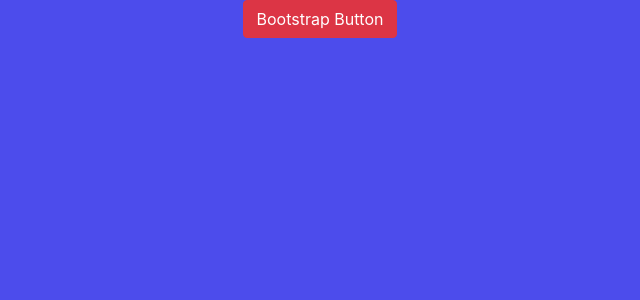
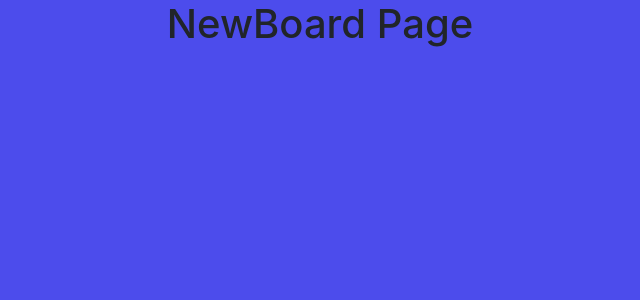
Before and after one commit to jbkey2015/pinterest-routing, a React (Create React App) app: page /board/new in a window 1280 px wide. Shown: the top 300 px of the page, without its empty margins (320-960 px from the left). Built offline with nearby package versions, Linux system fonts and the light colour scheme.

Commit message:
routes are working correctly

```diff
--- a/package.json
+++ b/package.json
@@ -12,6 +12,7 @@
     "node-sass": "^4.13.0",
     "react": "^16.12.0",
     "react-dom": "^16.12.0",
+    "react-router-dom": "^5.1.2",
     "react-scripts": "3.3.0"
   },
   "scripts": {
--- a/src/App/App.js
+++ b/src/App/App.js
@@ -1,12 +1,45 @@
 import React from 'react';
+import {
+  BrowserRouter as Router, Route, Redirect, Switch,
+} from 'react-router-dom';
 import './App.scss';
 
-function App() {
-  return (
-    <div className="App">
-      <button className="btn btn-danger">Bootstrap Button</button>
-    </div>
-  );
+import Home from '../components/pages/Home/Home';
+import Auth from '../components/pages/Auth/Auth';
+import NewBoard from '../components/pages/NewBoard/NewBoard';
+import SingleBoard from '../components/pages/SingleBoard/SingleBoard';
+
+
+const PublicRoute = ({ component: Component, authed, ...rest }) => {
+  const routeChecker = (props) => (authed === false ? <Component {...props} {...rest}/> : <Redirect to={{ pathname: '/', state: { from: props.location } }} />);
+  return <Route {...rest} render={(props) => routeChecker(props)} />;
+};
+const PrivateRoute = ({ component: Component, authed, ...rest }) => {
+  const routeChecker = (props) => (authed === true ? <Component {...props} {...rest}/> : <Redirect to={{ pathname: '/auth', state: { from: props.location } }} />);
+  return <Route {...rest} render={(props) => routeChecker(props)} />;
+};
+
+
+class App extends React.Component {
+  state = {
+    authed: true,
+  }
+
+  render() {
+    const { authed } = this.state;
+    return (
+      <div className="App">
+        <Router>
+          <Switch>
+            <PrivateRoute path="/" exact component={Home} authed={authed}/>
+            <PrivateRoute path="/board/new" exact component={NewBoard} authed={authed}/>
+            <PublicRoute path="/auth" exact component={Auth} authed={authed}/>
+            <PrivateRoute path="/board/:boardId" exact component={SingleBoard} authed={authed}/>
+          </Switch>
+        </Router>
+      </div>
+    );
+  }
 }
 
 export default App;
--- /dev/null
+++ b/src/components/pages/Auth/Auth.js
@@ -0,0 +1,15 @@
+import React from 'react';
+
+import './Auth.scss';
+
+class Auth extends React.Component {
+  render() {
+    return (
+      <div className="Auth">
+        <h1>Auth Page</h1>
+      </div>
+    );
+  }
+}
+
+export default Auth;
--- /dev/null
+++ b/src/components/pages/Auth/Auth.scss
@@ -0,0 +1,3 @@
+.Auth {
+  display: block;
+}
--- /dev/null
+++ b/src/components/pages/Home/Home.js
@@ -0,0 +1,15 @@
+import React from 'react';
+
+import './Home.scss';
+
+class Home extends React.Component {
+  render() {
+    return (
+      <div className="Home">
+        <h1>Home Page</h1>
+      </div>
+    );
+  }
+}
+
+export default Home;
--- /dev/null
+++ b/src/components/pages/Home/Home.scss
@@ -0,0 +1,3 @@
+.Home {
+  display: block;
+}
--- /dev/null
+++ b/src/components/pages/NewBoard/NewBoard.js
@@ -0,0 +1,15 @@
+import React from 'react';
+
+import './NewBoard.scss';
+
+class NewBoard extends React.Component {
+  render() {
+    return (
+      <div className="NewBoard">
+        <h1>NewBoard Page</h1>
+      </div>
+    );
+  }
+}
+
+export default NewBoard;
--- /dev/null
+++ b/src/components/pages/NewBoard/NewBoard.scss
@@ -0,0 +1,3 @@
+.NewBoard {
+  display: block;
+}
--- /dev/null
+++ b/src/components/pages/SingleBoard/SingleBoard.js
@@ -0,0 +1,15 @@
+import React from 'react';
+
+import './SingleBoard.scss';
+
+class SingleBoard extends React.Component {
+  render() {
+    return (
+      <div className="SingleBoard">
+        <h1>SingleBoard Page</h1>
+      </div>
+    );
+  }
+}
+
+export default SingleBoard;
--- /dev/null
+++ b/src/components/pages/SingleBoard/SingleBoard.scss
@@ -0,0 +1,3 @@
+.SingleBoard {
+  display: block;
+}
```
Also changed, not shown: 1 other file (tests, documents, lock files or other folders).
